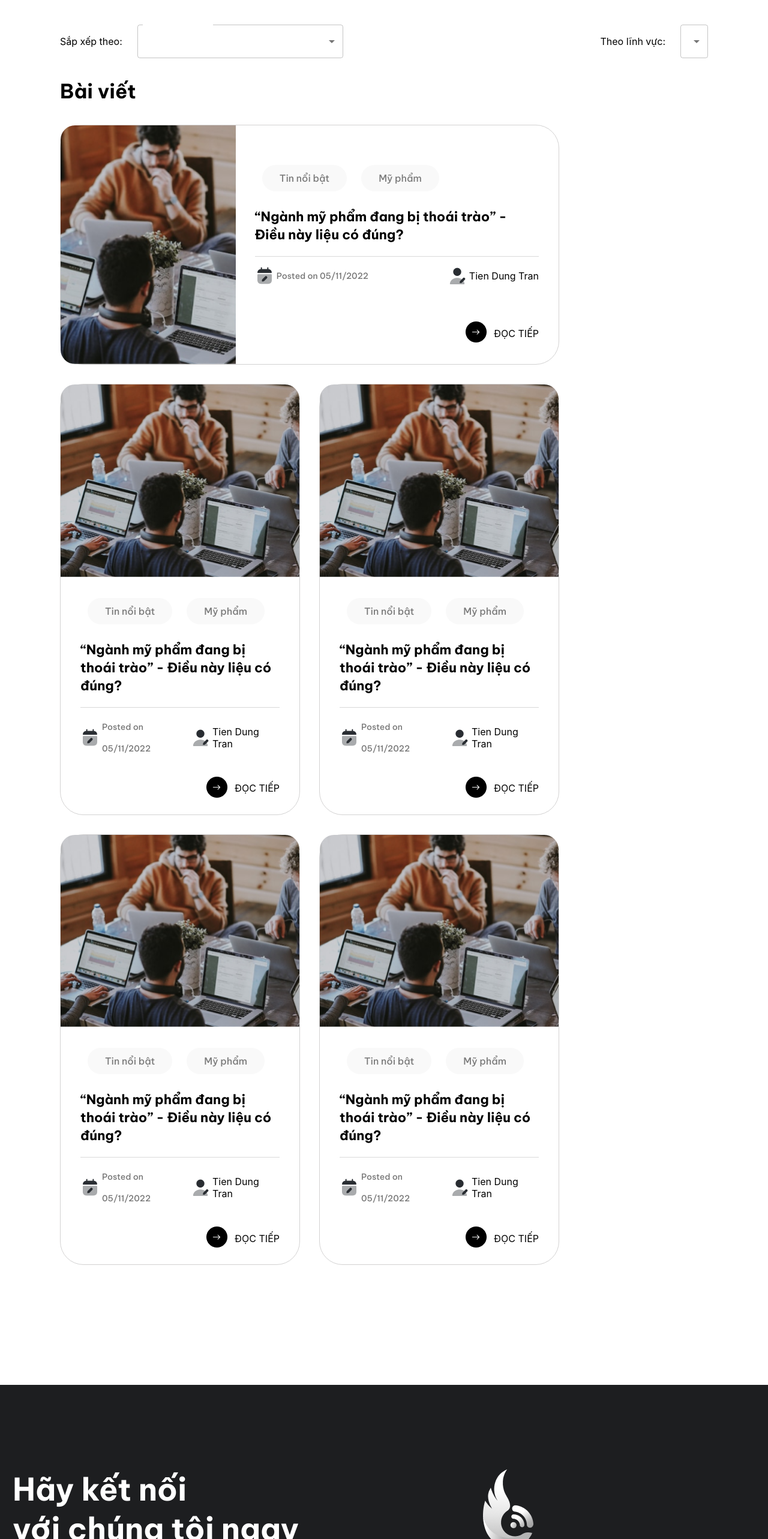
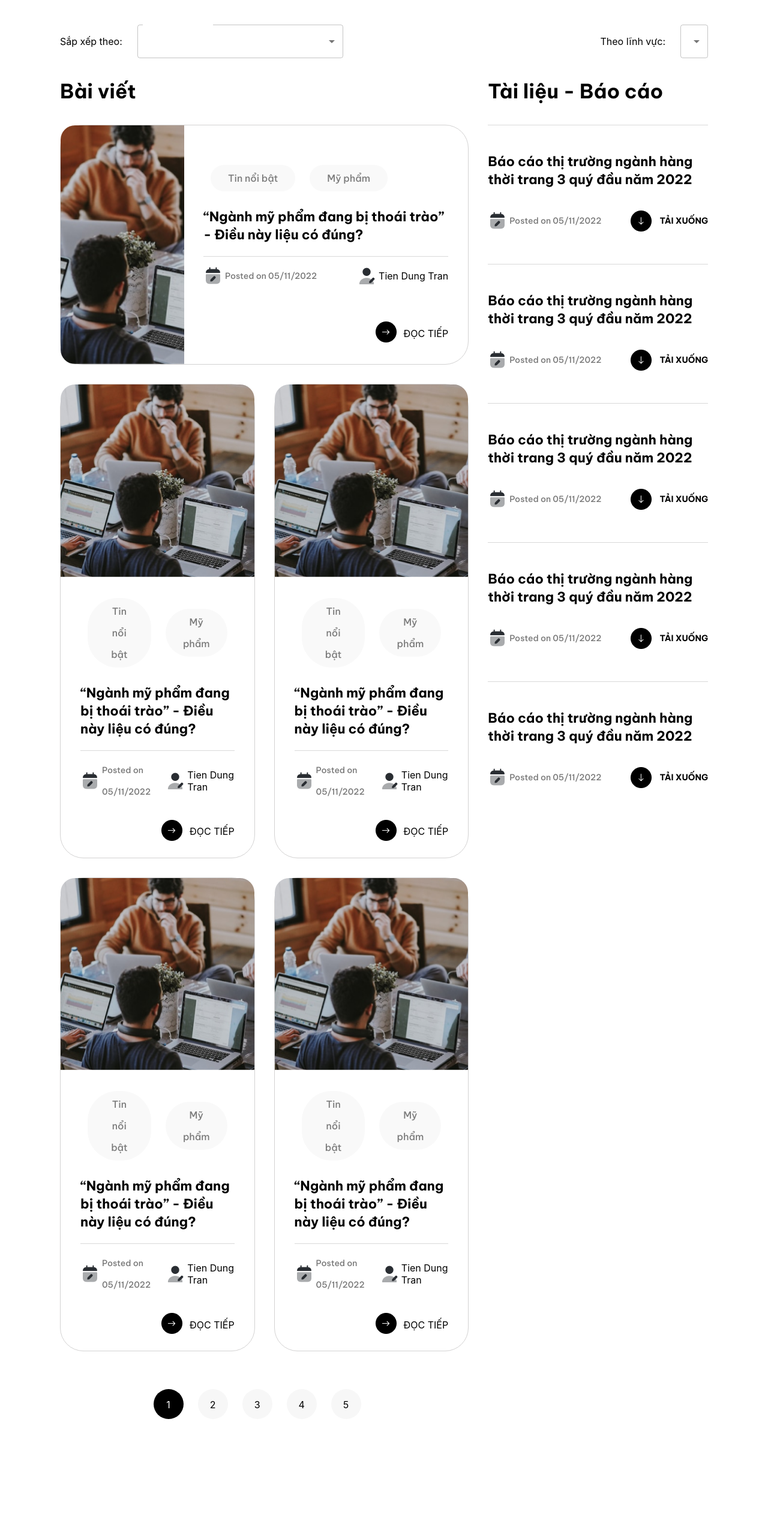
Before and after one commit to tinisang/okhubdemo, a Next.js app: page /news/fsdfsd in a window 1280 px wide. Shown: the part 1054-3620 px from the top of the page at 60% size. Built offline with nearby package versions, Linux system fonts and the light colour scheme.

Commit message:
update news list

```diff
--- a/components/News/News.jsx
+++ b/components/News/News.jsx
@@ -1,6 +1,8 @@
 import React, { useState } from "react";
 import { Button } from "../Button/Button";
-import {CardNews} from "../CardNews"
+import {CardNews} from "../CardNews";
+import {CardReport} from "../CardReport"
+import { NumberPage } from "../NumberPage";
 // import Select from "react-select";
 import Box from "@mui/material/Box";
 import InputLabel from "@mui/material/InputLabel";
@@ -12,6 +14,7 @@ import { Select } from "@mui/material";
 
 
 export const News = () => {
+  const [activeBtn, setActive] = useState(false);
   const options = [
     { value: "chocolate", label: "Chocolate" },
     { value: "strawberry", label: "Strawberry" },
@@ -94,13 +97,26 @@ export const News = () => {
               </div>
             </div>
 
-            <div className="news__status--item-btn"></div>
+            <div className="news__status--item-btn">
+              <NumberPage number = "1" active = {true}/>
+              <NumberPage number = "2" active = {false}/>
+              <NumberPage number = "3" active = {false}/>
+              <NumberPage number = "4" active = {false}/>
+              <NumberPage number = "5" active = {false}/>
+
+            </div>
           </div>
         </div>
         {/* ======= */}
         <div className="news__documents">
-          <div className="news__documents-text"></div>
-          <div className="news__document--items"></div>
+          <div className="news__documents-text"><p>Tài liệu - Báo cáo</p></div>
+          <div className="news__document--items">
+            <CardReport/>
+            <CardReport/>
+            <CardReport/>
+            <CardReport/>
+            <CardReport/>
+          </div>
         </div>
       </div>
     </div>
--- /dev/null
+++ b/components/NumberPage.jsx
@@ -0,0 +1,11 @@
+import React from "react";
+
+export const NumberPage = ({ number, active }) => {
+  return (
+    <>
+      <div className={`number__page ${active ? `active` : ``}`}>
+        <p>{number}</p>
+      </div>
+    </>
+  );
+};
--- a/pages/_app.js
+++ b/pages/_app.js
@@ -18,7 +18,7 @@ import '../styles/HOME/ClientsSection.css'
 import '../styles/HOME/ReviewSection.css'
 import '../styles/HOME/Video.css'
 import '../styles/News/News.css'
-
+import '../styles/numberPage.css'
 
 function MyApp({ Component, pageProps }) {
   // console.log(headerData);
--- a/styles/News/News.css
+++ b/styles/News/News.css
@@ -179,7 +179,7 @@
 }
 
 .news__documents {
-  width: 35px;
+  width: 35%;
 }
 .news__status__item-other {
   width: 100%;
@@ -218,3 +218,30 @@
   gap: 32px;
   margin-top: 32px;
 }
+
+.news__status--item-btn{
+  display: flex;
+  justify-content: center;
+  margin-top: 62.7px;
+}
+/* -------------------------------------------- */
+.news__primary {
+  display: flex;
+}
+
+.news__documents{
+  margin-right: 100px;
+  margin-left: 32px;
+}
+
+.news__documents-text p{
+  font-family: 'Be Vietnam Pro';
+font-style: normal;
+font-weight: 700;
+font-size: 33px;
+line-height: 45px;
+/* identical to box height, or 136% */
+
+
+color: #000000;
+}
--- /dev/null
+++ b/styles/numberPage.css
@@ -0,0 +1,18 @@
+.number__page{
+    width: 50px;
+    height: 50px;
+    background: #F7F7F7;
+    text-align: center;
+    border-radius: 50%;
+    margin-right: 24px;
+    cursor: pointer;
+}
+
+.active{
+    background: #000000;
+}
+
+.number__page.active p{
+    color:
+    #FFFFFF;
+}
```
